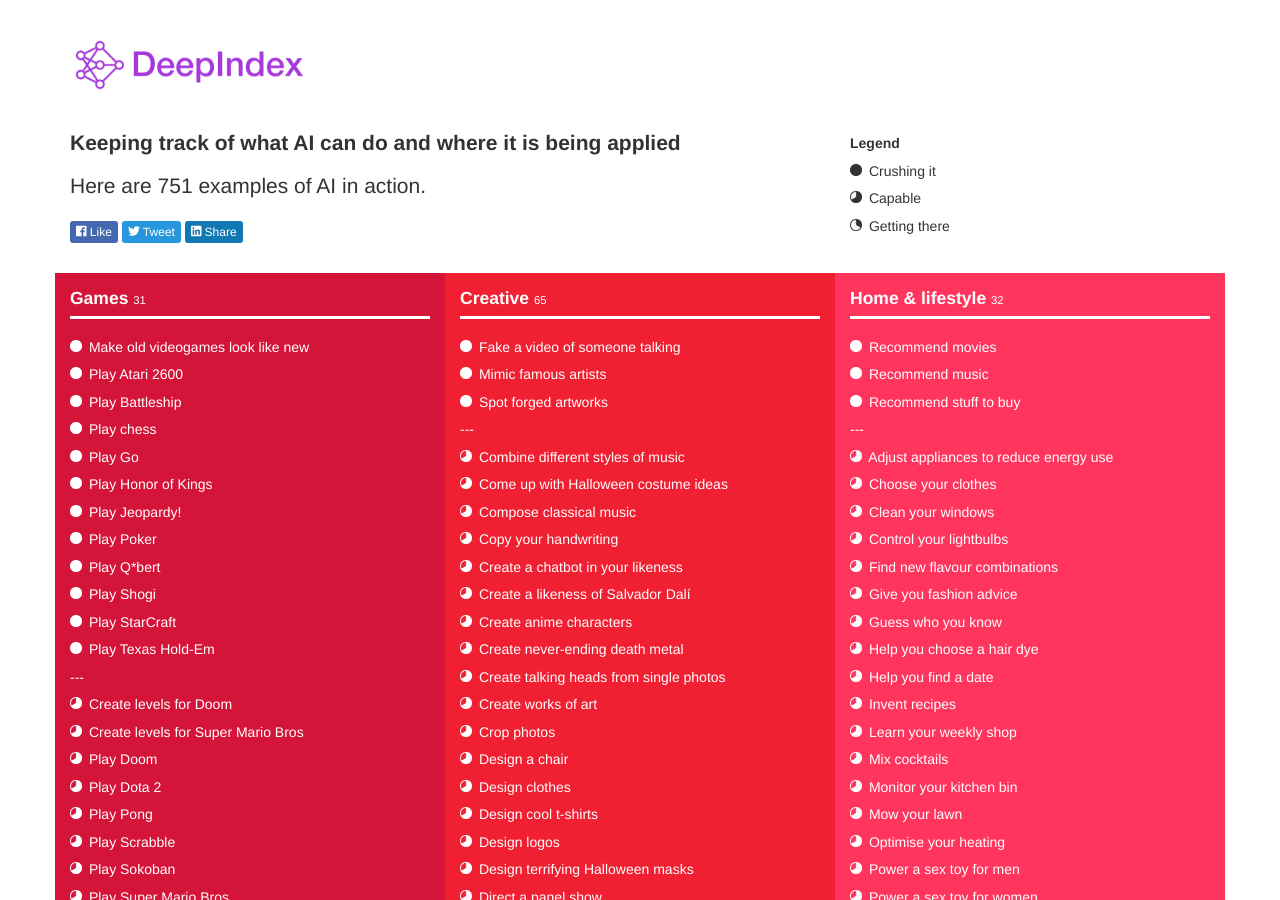
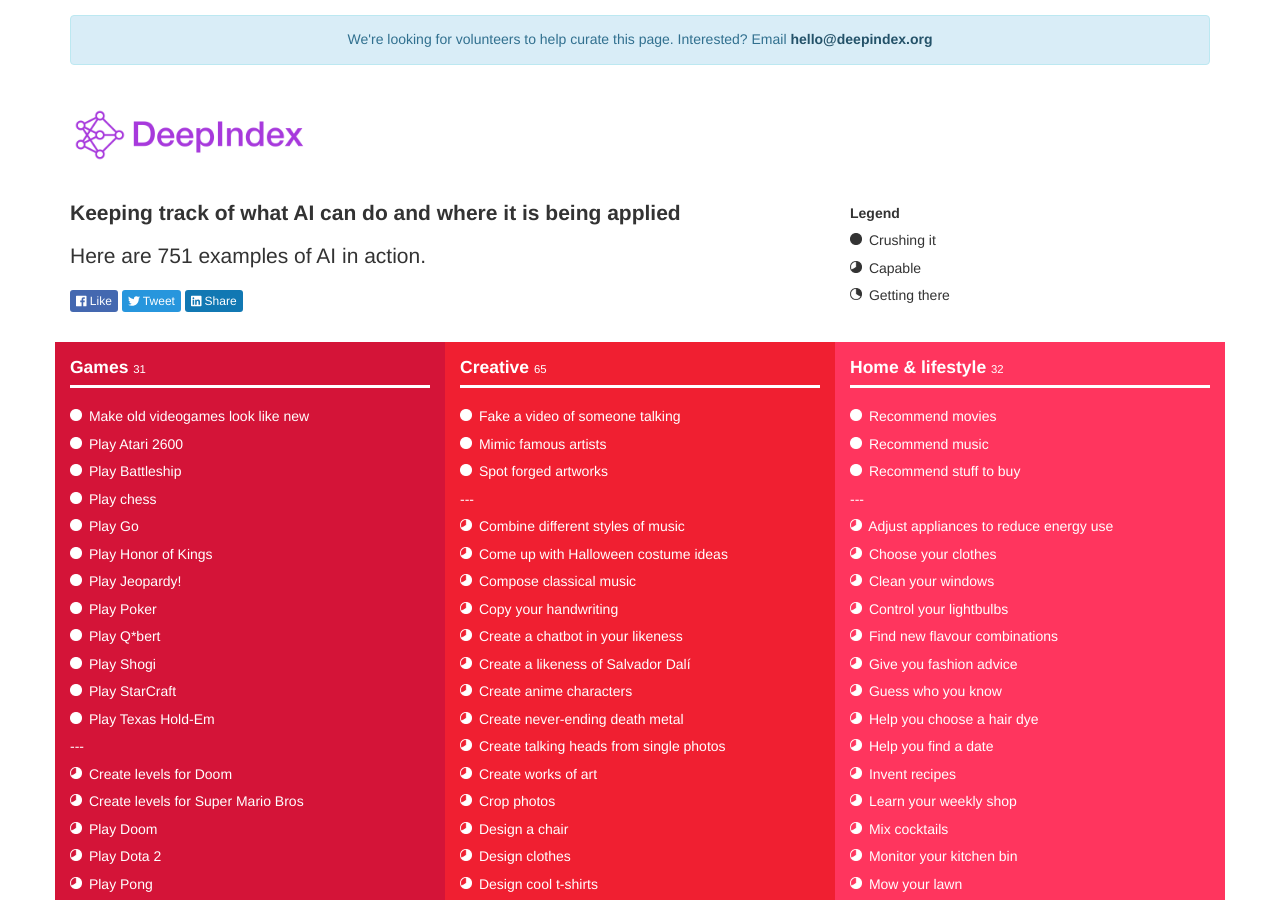
Before and after one commit to targetpracticepro/deepindex.github.io, a Jekyll site: the page built from index.html, in a window 1280 px wide and 900 px high. Built offline with Jekyll 4.4.1, drawn with Linux system fonts in a browser that asks for light colours; nearby versions of some CDN libraries.

Commit message:
Update index.html

```diff
--- a/index.html
+++ b/index.html
@@ -3,6 +3,12 @@
 ---
 
 <div class="container">
+
+  <div class="row">
+    <div class="col-md-12">
+      <p class="alert alert-info text-center" role="alert">We're looking for volunteers to help curate this page. Interested? Email <a href="mailto:hello@deepindex.org" class="alert-link">hello@deepindex.org</a></p>
+    </div>
+  </div>
 
   <div class="row">
     <div class="col-md-12">
```
